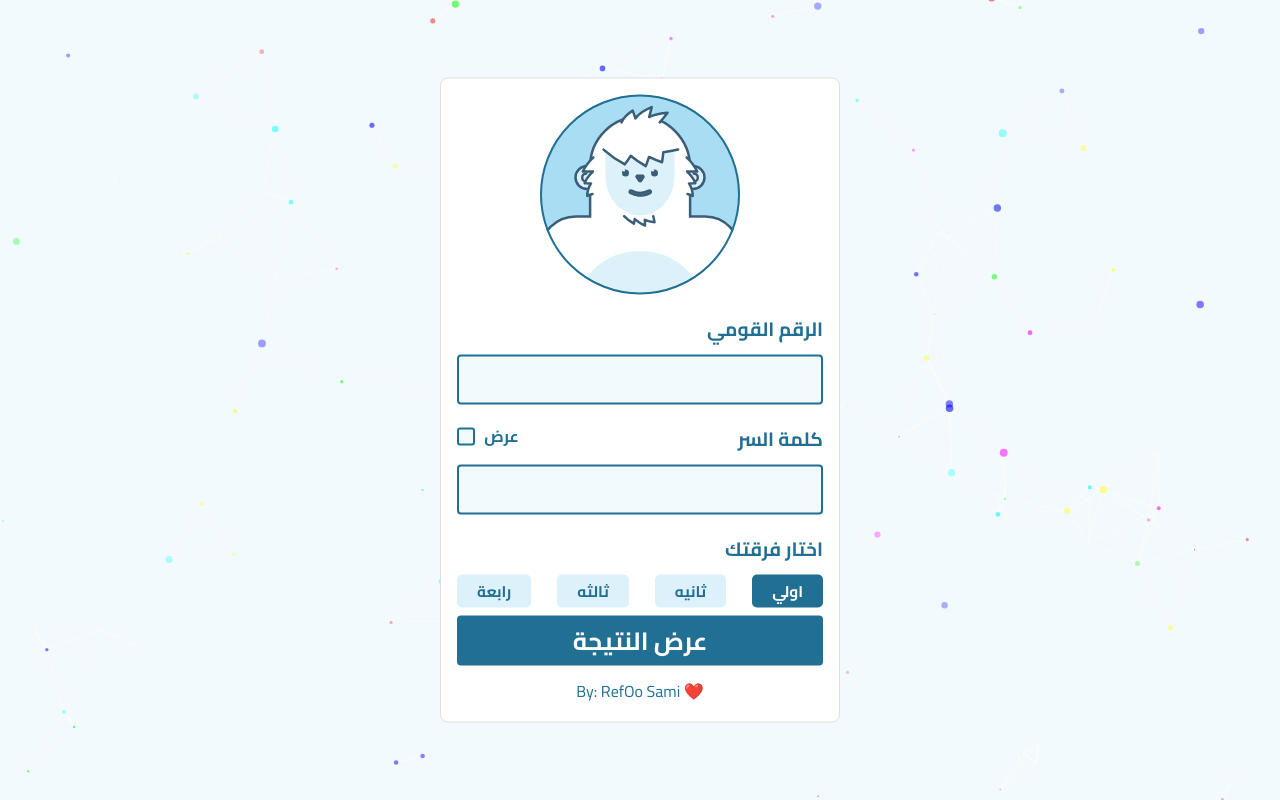
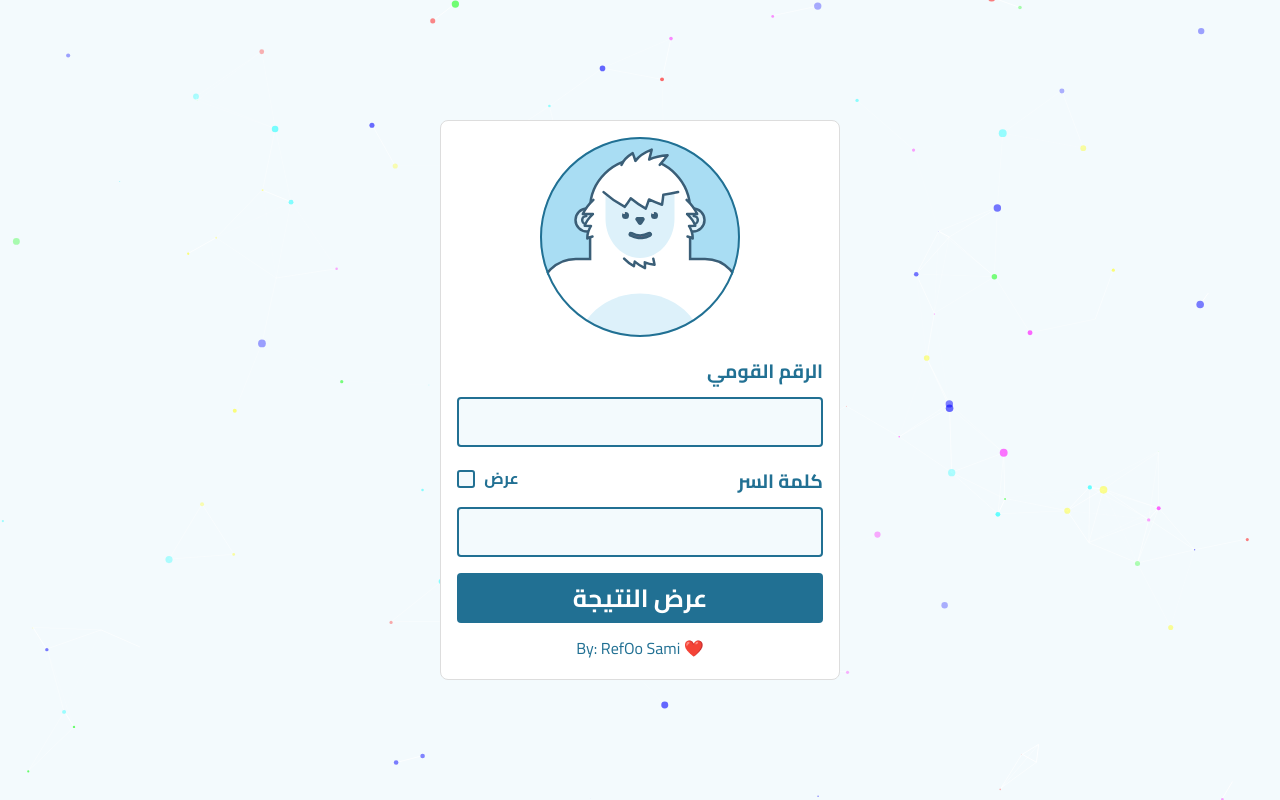
Before and after one commit to RefOoSami001/final, a Flask app: page / in a window 1280 px wide. Run offline with Flask 3, Linux system fonts and the light colour scheme; some libraries are stand-ins or nearby versions.

Commit message:
Update index.html

```diff
--- a/templates/index.html
+++ b/templates/index.html
@@ -141,8 +141,8 @@
                 <div class="indicator" style="text-align: left; direction: ltr;"></div>
             </label>
         </div>
-        <label for="loginPassword" id="loginPasswordLabel" style="text-align: right; direction: rtl;">اختار فرقتك</label>
-        <div class="radio-group">
+        <!-- <label for="loginPassword" id="loginPasswordLabel" style="text-align: right; direction: rtl;">اختار فرقتك</label> -->
+        <!-- <div class="radio-group">
             <input type="radio" id="fourth" name="year" value="Fourth">
             <label for="fourth">رابعة</label>
             <input type="radio" id="third" name="year" value="Third">
@@ -151,7 +151,7 @@
             <label for="second">ثانيه</label>
             <input type="radio" id="first" name="year" value="First" checked>
             <label for="first">اولي</label>
-        </div>
+        </div> -->
         <div class="inputGroup inputGroup3">
             <button type="submit" id="login">عرض النتيجة</button>
             <a href="https://t.me/RefOoSami" class="telegram-link" target="_blank">
```
